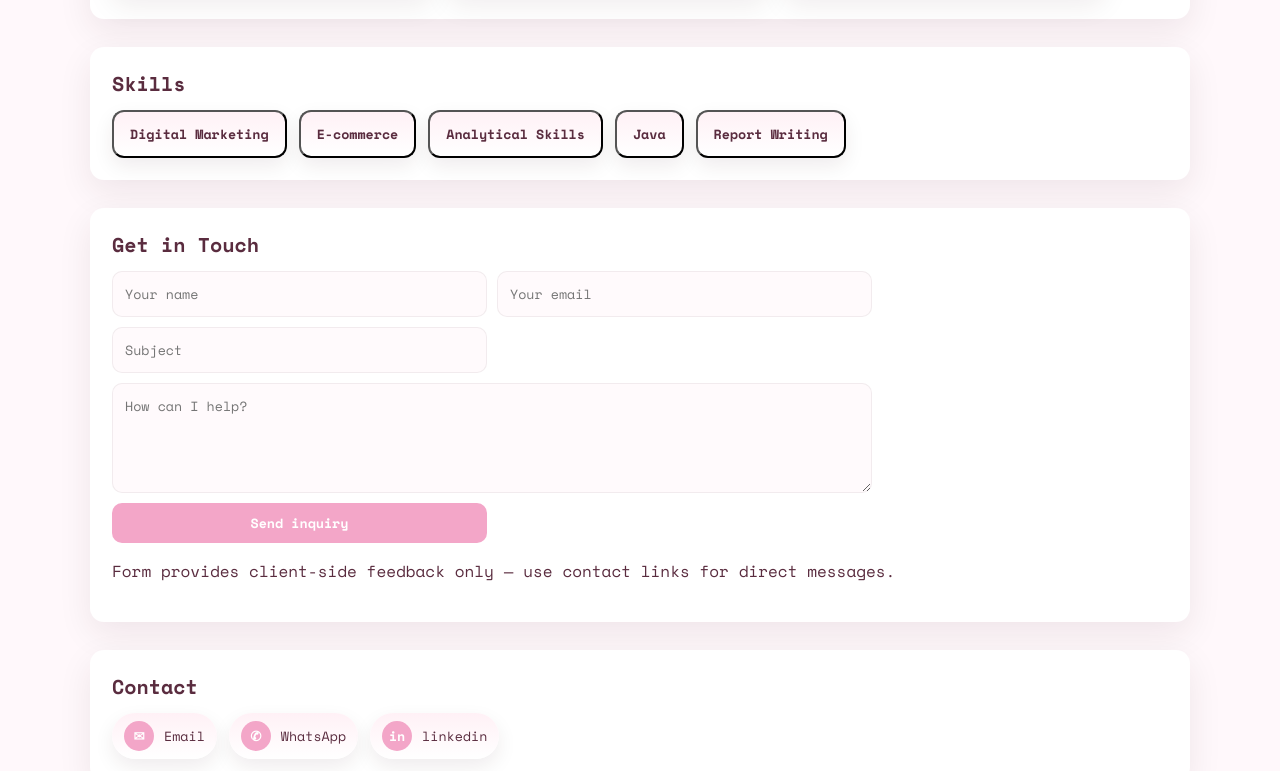
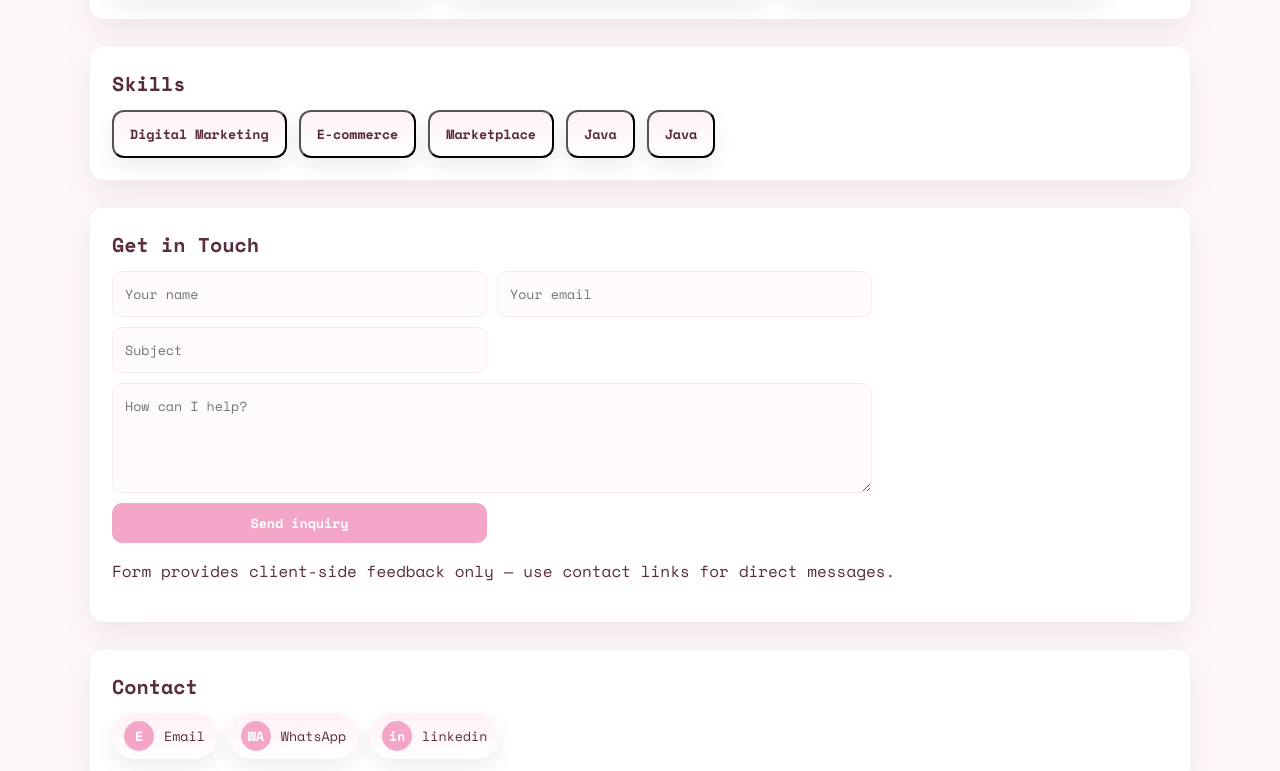
Before and after one commit to syifaananda22/portfolio-syifa, a plain HTML site: page index.html in a window 1280 px wide. Shown: the part 1069-1840 px from the top of the page. Drawn offline with nearby package versions, Linux system fonts and the light colour scheme.

Commit message:
Update index.html

```diff
--- a/index.html
+++ b/index.html
@@ -76,9 +76,9 @@
       <div class="skills-grid" role="list">
         <button class="skill" data-skill="Digital Marketing">Digital Marketing</button>
         <button class="skill" data-skill="E-commerce">E-commerce</button>
-        <button class="skill" data-skill="Analytical Skills">Analytical Skills</button>
+        <button class="skill" data-skill="Marketplace">Marketplace</button>
+        <button class="skill" data-skill="Web Development">Java</button>
         <button class="skill" data-skill="Java">Java</button>
-        <button class="skill" data-skill="Report Writing">Report Writing</button>
       </div>
 </section>
 
@@ -103,14 +103,14 @@
       <div class="contacts" role="list">
         <div class="contact-item" role="listitem">
           <button class="contact-preview" data-type="email" data-href="mailto:syifaanandasukmana22@gmail.com" aria-haspopup="dialog">
-            <span class="icon" aria-hidden="true">✉</span>
+            <span class="icon" aria-hidden="true">E</span>
             <span class="label">Email</span>
           </button>
         </div>
 
         <div class="contact-item" role="listitem">
           <button class="contact-preview" data-type="whatsapp" data-href="https://wa.me/62895423034517" aria-haspopup="dialog">
-            <span class="icon" aria-hidden="true">✆</span>
+            <span class="icon" aria-hidden="true">WA</span>
             <span class="label">WhatsApp</span>
           </button>
         </div>
```
